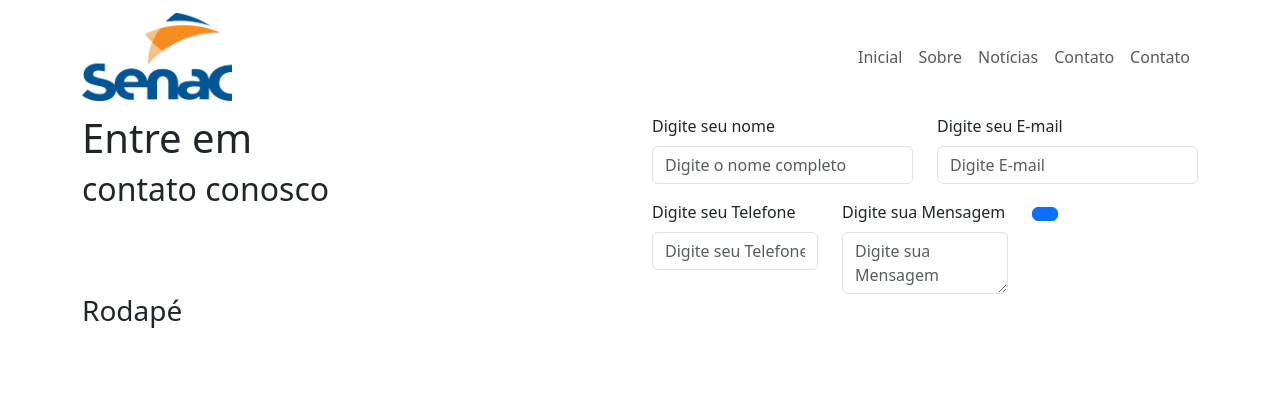
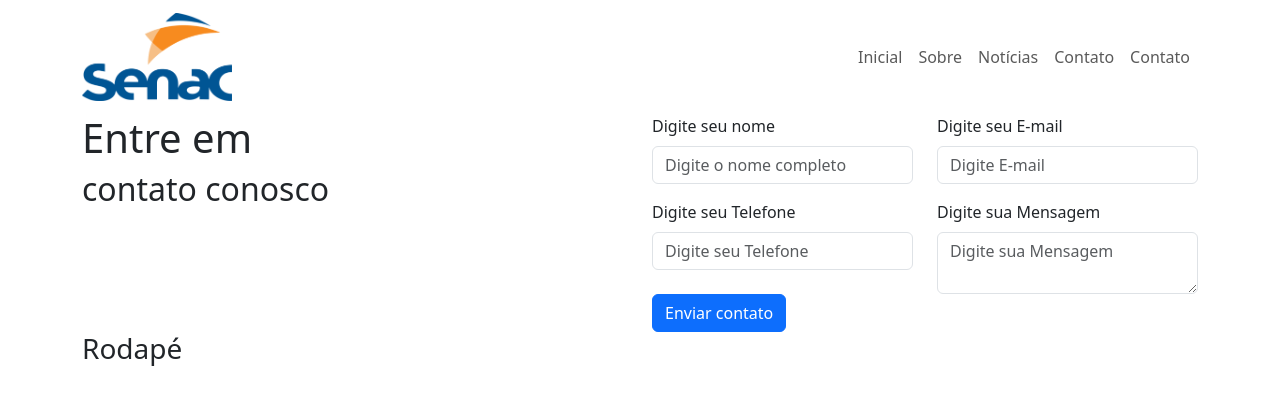
Before and after one commit to faustort/2023-ADS4f-AppReact, a React (Create React App) app: page /contato in a window 1280 px wide. Shown: the top 404 px of the page. Built offline with nearby package versions, Linux system fonts and the light colour scheme.

Commit message:
fix cors

```diff
--- a/src/screens/ContatoScreen.jsx
+++ b/src/screens/ContatoScreen.jsx
@@ -14,17 +14,19 @@ export default function ContatoScreen() {
       e enviar para o backend usando o fetch
       */
   function handleSubmit(event) {
-        event.preventDefault();
-        fetch("", {
+    event.preventDefault(); // ???
+
+    fetch("http://localhost/rest/", {
       method: "POST",
       body: JSON.stringify({
-                nome: aaa,
-                email: bbb,
-            })
+        nome: nome,
+        email: email,
+        telefone: telefone,
+        mensagem: mensagem,
+      }),
     });
     console.log(event);
   }
-
 
   return (
     <Container>
@@ -48,12 +50,9 @@ export default function ContatoScreen() {
               </Form.Group>
               <Form.Group as={Col} lg={6}>
                 <Form.Label>Digite seu E-mail</Form.Label>
-                                <Form.Control
-                                    type="email"
-                                    placeholder="Digite E-mail"
-                                />
+                <Form.Control type="email" placeholder="Digite E-mail" />
               </Form.Group>
-                            <FormGroup as={Col} >
+              <FormGroup as={Col}>
                 <Form.Label>Digite seu Telefone</Form.Label>
                 <Form.Control
                   type="text"
@@ -62,26 +61,24 @@ export default function ContatoScreen() {
                   onChange={(event) => setTelefone(event.target.value)}
                 />
               </FormGroup>
-                            <FormGroup as={Col} >
+              <FormGroup as={Col}>
                 <Form.Label>Digite sua Mensagem</Form.Label>
                 <Form.Control
-                                    as={'textarea'}
+                  as={"textarea"}
                   placeholder="Digite sua Mensagem"
                   value={mensagem}
                   onChange={(event) => setMensagem(event.target.value)}
                 />
               </FormGroup>
-                            <FormGroup as={Col}>
-                                <Button
-                                    variant="primary"
-                                    type="submit"
-                                    onClick={handleSubmit}
-                                />
+              <FormGroup as={Col} lg={12}>
+                <Button variant="primary" type="submit" onClick={handleSubmit}>
+                  Enviar contato
+                </Button>
               </FormGroup>
             </Row>
           </Form>
         </Col>
       </Row>
     </Container>
-    )
+  );
 }
```
Lines whose indentation alone changed are shown as unchanged.
